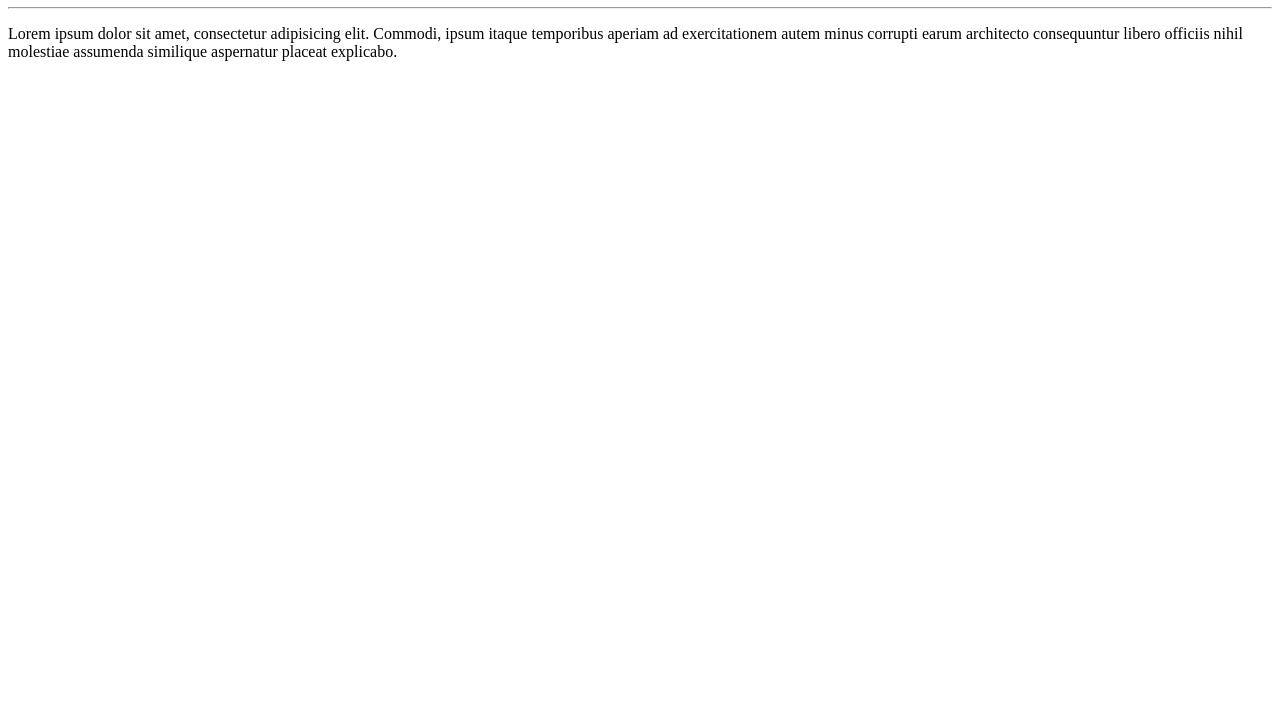
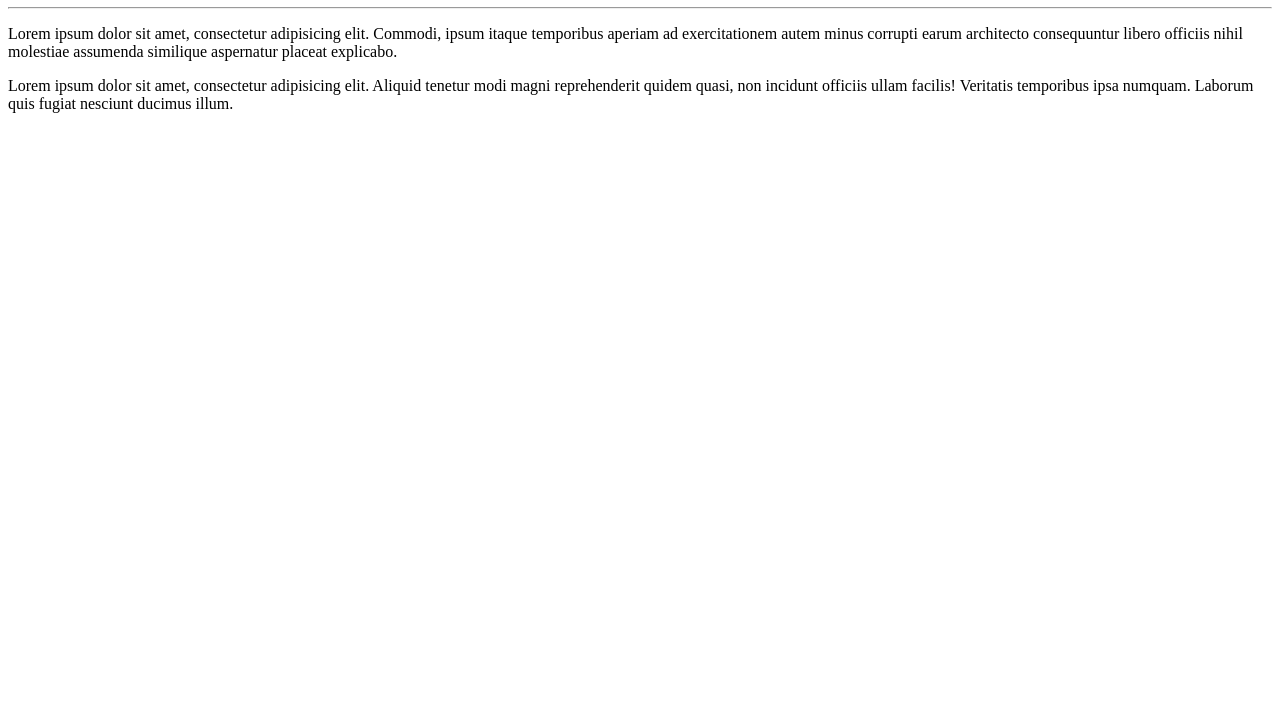
Before and after one commit to FranciscoFOG/Curso-em-Video, a plain HTML site: page index.html in a window 1280 px wide. Shown: the part 73-800 px from the top of the page. Drawn offline with Linux system fonts and the light colour scheme.

Commit message:
adicionei um paragrafo

```diff
--- a/index.html
+++ b/index.html
@@ -10,5 +10,6 @@
     <h1>Olá GitHub</h1>
     <hr>
     <p>Lorem ipsum dolor sit amet, consectetur adipisicing elit. Commodi, ipsum itaque temporibus aperiam ad exercitationem autem minus corrupti earum architecto consequuntur libero officiis nihil molestiae assumenda similique aspernatur placeat explicabo.</p>
+    <p>Lorem ipsum dolor sit amet, consectetur adipisicing elit. Aliquid tenetur modi magni reprehenderit quidem quasi, non incidunt officiis ullam facilis! Veritatis temporibus ipsa numquam. Laborum quis fugiat nesciunt ducimus illum.</p>
 </body>
 </html>
```
